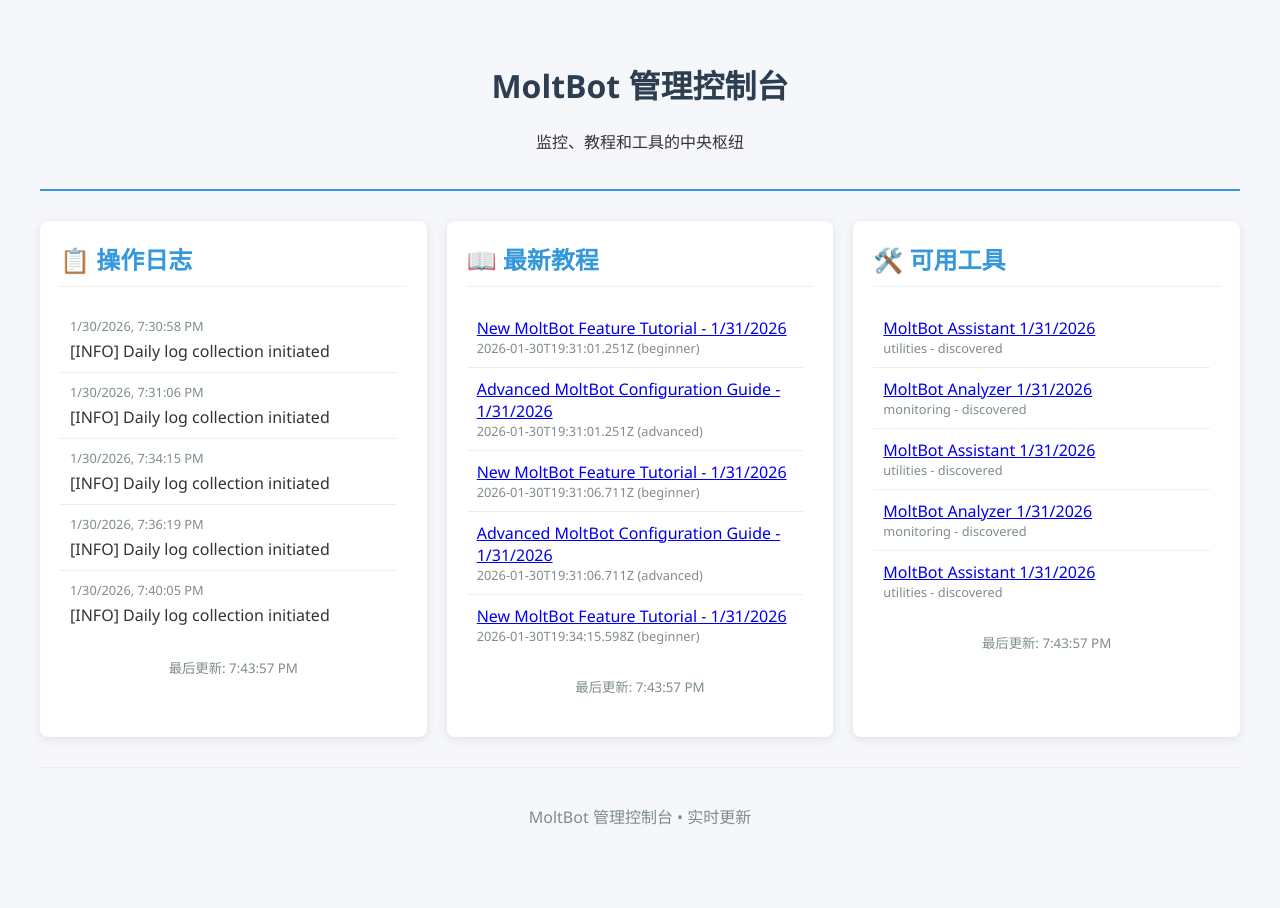
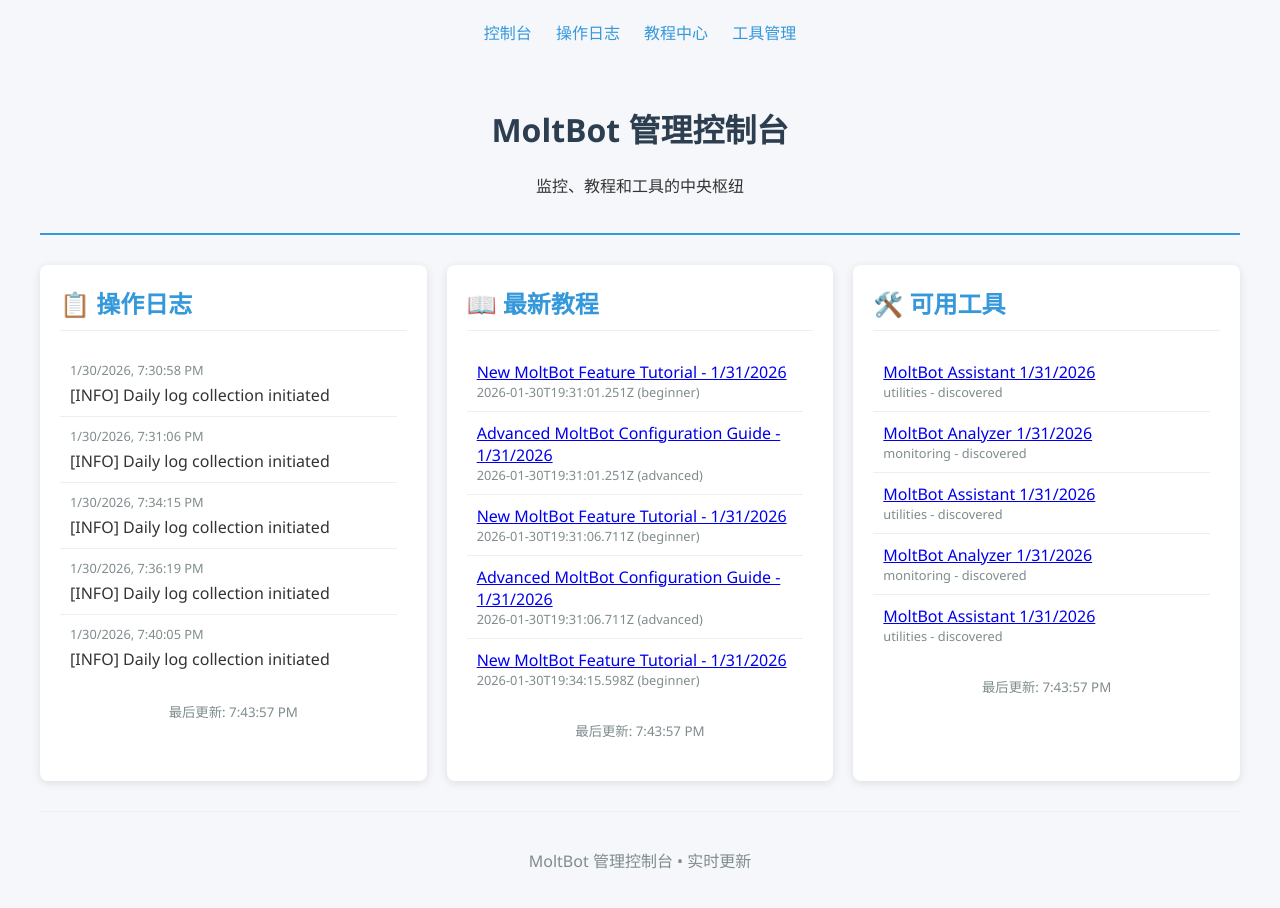
Before and after one commit to doumr32-bit/web-demo, a website: page index.html in a window 1280 px wide. Before the commit the page ends 864 px from the top, so only its background shows below. Drawn offline with Linux system fonts and the light colour scheme.

Commit message:
修复主页导航链接问题 - 添加缺失的导航栏

```diff
--- a/index.html
+++ b/index.html
@@ -71,6 +71,18 @@
             padding: 20px;
             color: #7f8c8d;
         }
+        nav {
+            text-align: center;
+            margin-bottom: 20px;
+        }
+        nav a {
+            margin: 0 10px;
+            text-decoration: none;
+            color: #3498db;
+        }
+        nav a:hover {
+            text-decoration: underline;
+        }
         footer {
             text-align: center;
             margin-top: 30px;
@@ -82,6 +94,13 @@
 </head>
 <body>
     <div class="container">
+        <nav>
+            <a href="index.html">控制台</a>
+            <a href="logs.html">操作日志</a>
+            <a href="tutorials.html">教程中心</a>
+            <a href="tools.html">工具管理</a>
+        </nav>
+
         <header>
             <h1>MoltBot 管理控制台</h1>
             <p>监控、教程和工具的中央枢纽</p>
```
